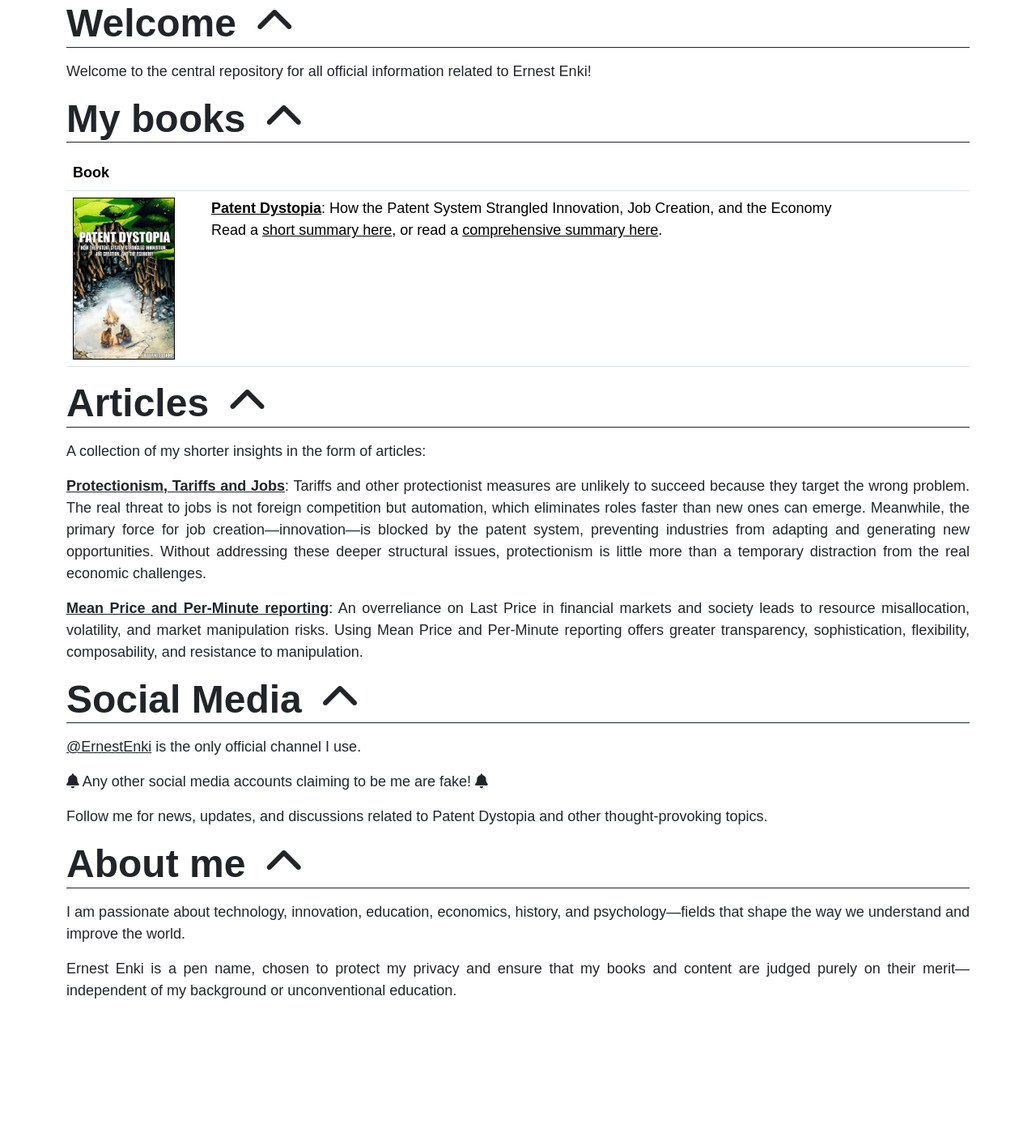
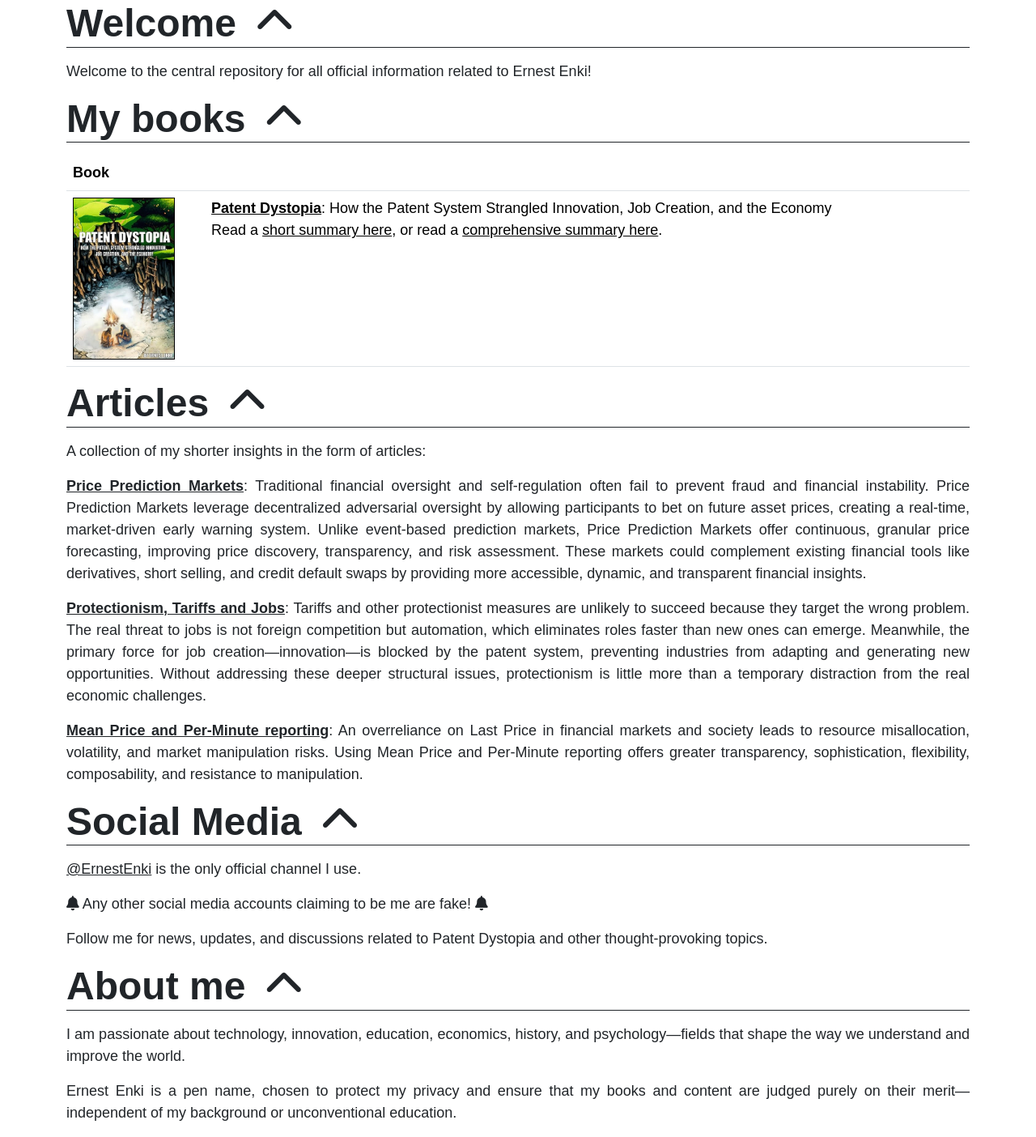
Before and after one commit to ErnestEnki/ernestenki.github.io, a Jekyll site: the page built from index.html, in a window 1280 px wide. Shown: the whole page at 81% size. Built offline with Jekyll 4.4.1, drawn with Linux system fonts in a browser that asks for light colours; some web fonts are replaced; comment, search, counter and statistics services are not loaded; before the commit the page ends 1253 px from its top, so only the background shows below that.

Commit message:
Publishing article Price Prediction Markets

```diff
--- a/_articles/2025-03-12-price_prediction_markets.html
+++ b/_articles/2025-03-25-price_prediction_markets.html
@@ -1,7 +1,6 @@
 ---
 title: Price Prediction Markets
-description: Traditional financial oversight and self-regulation often fail to prevent fraud and financial instability. Price Prediction Markets leverage decentralized adversarial oversight by allowing participants to bet on future asset prices, creating a real-time, market-driven early warning system. Unlike event-based prediction markets, Price Prediction Markets offer continuous, granular price forecasting, improving price discovery, transparency, and risk assessment. These markets could outperform existing financial tools like derivatives, short selling, and credit default swaps by providing more accessible, dynamic, and transparent financial insights.
-draft: true
+description: Traditional financial oversight and self-regulation often fail to prevent fraud and financial instability. Price Prediction Markets leverage decentralized adversarial oversight by allowing participants to bet on future asset prices, creating a real-time, market-driven early warning system. Unlike event-based prediction markets, Price Prediction Markets offer continuous, granular price forecasting, improving price discovery, transparency, and risk assessment. These markets could complement existing financial tools like derivatives, short selling, and credit default swaps by providing more accessible, dynamic, and transparent financial insights.
 extra_head: '
 <script src="https://cdn.jsdelivr.net/npm/chart.js"></script>
 <script src="https://cdn.jsdelivr.net/npm/@sgratzl/chartjs-chart-boxplot@4.4.4/build/index.umd.min.js"></script>'
```
